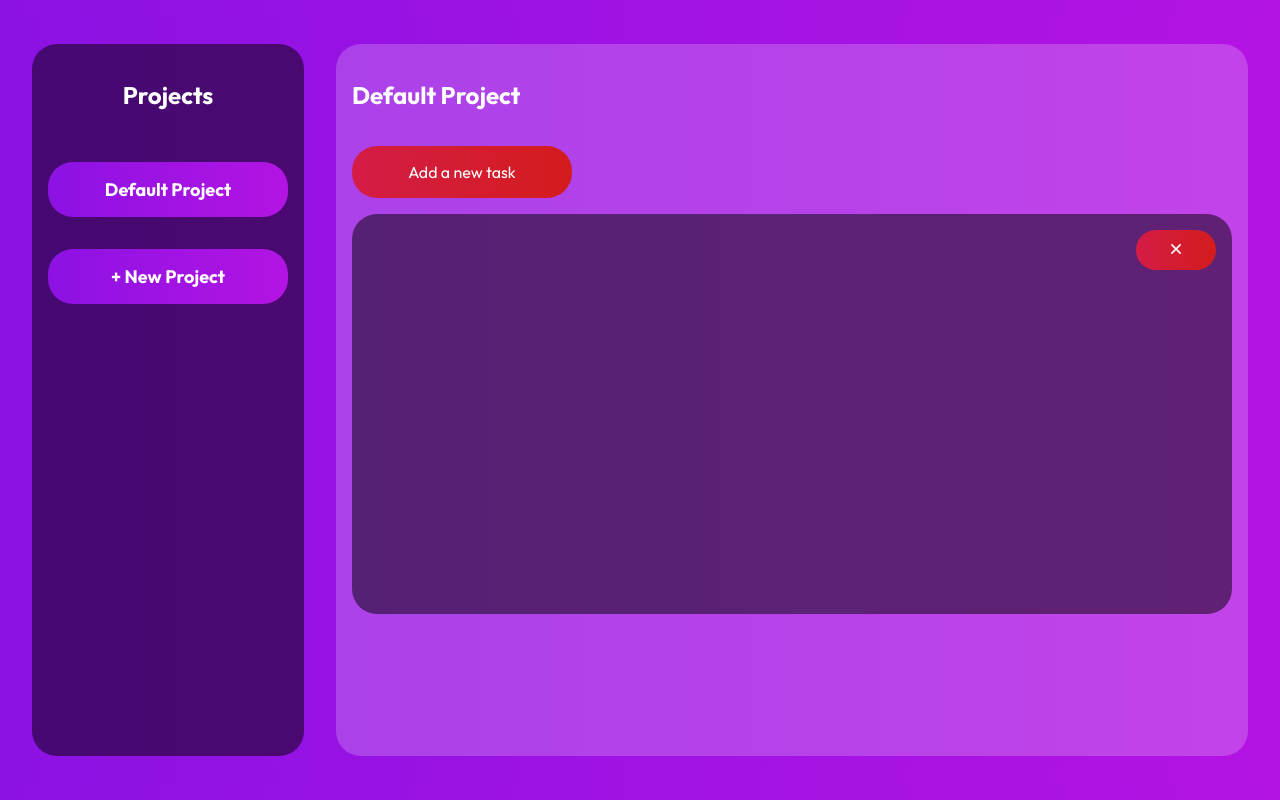
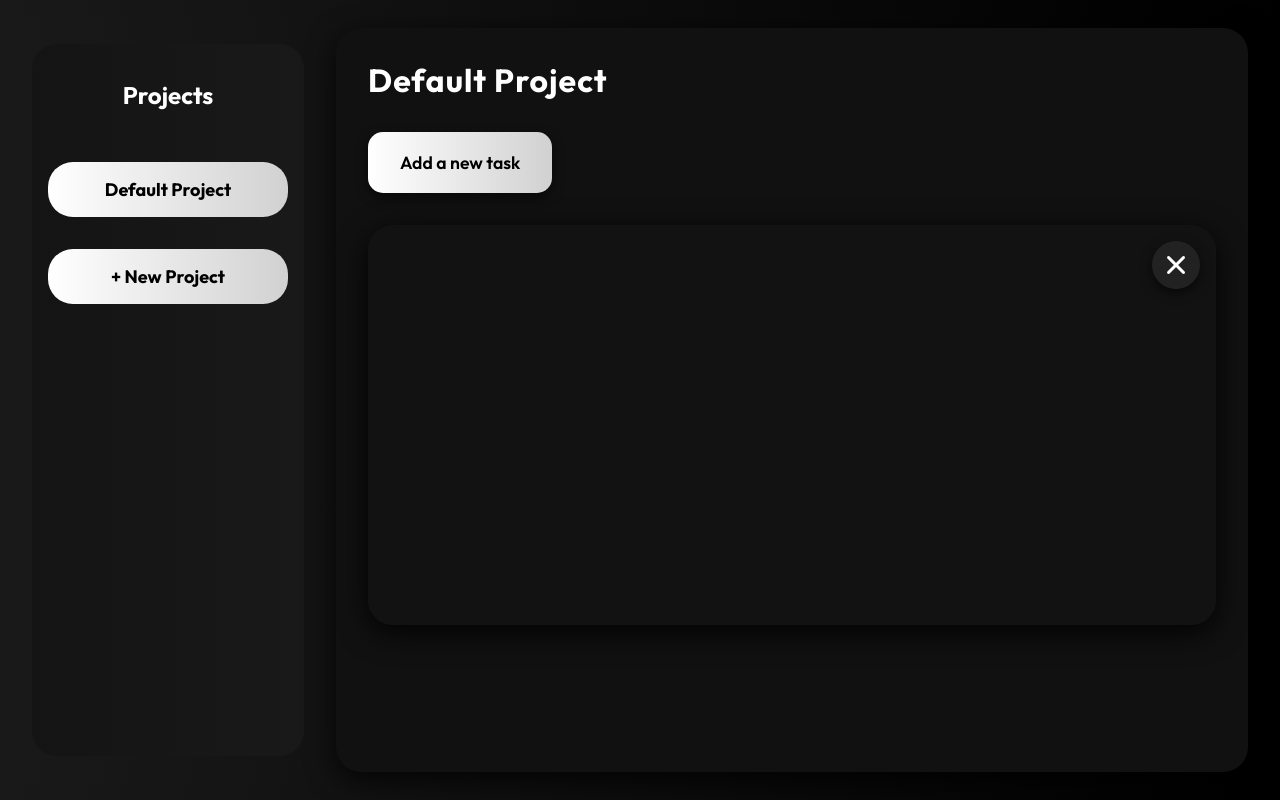
Before and after one commit to hammad7crit/taskmanager, a website built with webpack: page src/template.html in a window 1280 px wide. Both pictures are taken after a click on the button "+ New Project". Built offline with nearby package versions, Linux system fonts and the light colour scheme.

Commit message:
Added project creation ui opening

```diff
--- a/src/index.js
+++ b/src/index.js
@@ -2,7 +2,6 @@ import "./styles.css";
 import "./main.css";
 import "./taskUI.css";
 let mainWindow = document.querySelector("#main");
-let buttonClicked = 0;
 let projectCreationUI = document.createElement("div");
 let closeProjectOptional = document.createElement("button");
 
@@ -33,10 +32,11 @@ const optionalProjectClose = () => {
 };
 
 const addNewProject = () => {
+    let buttonClicked = false;
     let addProjectButton = document.querySelector(".add-project-button");
     addProjectButton.addEventListener("click", () => {
-        buttonClicked++;
-        if (buttonClicked === 1) {
+        if (buttonClicked === false) {
+            buttonClicked === true;
             projectCreationUI.classList.add("project-create-ui");
             mainWindow.appendChild(projectCreationUI);
 
@@ -44,9 +44,10 @@ const addNewProject = () => {
                 projectCreationUI.classList.add("show");
             });
         };
+    });
+
     closeProjectOptional.addEventListener("click", () => {
-            if (buttonClicked === 1) {
-                buttonClicked -= 1;
+
         projectCreationUI.classList.remove("show");
         projectCreationUI.classList.add("hide");
 
@@ -55,8 +56,7 @@ const addNewProject = () => {
             projectCreationUI.classList.remove("hide");
             projectCreationUI.removeEventListener("transitionend", transitionHandler);
         })
-            };
-        });
+
     });
 };
 
--- a/src/main.css
+++ b/src/main.css
@@ -1,33 +1,49 @@
+/* main.css */
 #main {
-    width: 60rem;
+    width: 70rem;
     height: 85vh;
-    background-color: rgba(255, 255, 255, 0.2);
-    border: transparent;
+    background-color: #111111;
+    border: none;
     border-radius: 25px;
-    padding: 1rem;
+    padding: 2rem;
     display: flex;
     flex-direction: column;
-    gap: 1rem;
+    gap: 2rem;
+    box-shadow: 0 8px 30px rgba(0, 0, 0, 0.8);
+    overflow-y: auto;
+    color: #f1f1f1;
 }
 
 .top-heading {
-    color: white;
+    color: #ffffff;
+    font-size: 2rem;
+    margin: 0;
+    letter-spacing: 1px;
 }
 
 .add-button {
-    width: 25%;
-    font-family: "Outfit";
-    background: linear-gradient(to right, #d41c47, #d41c1c);
-    color: white;
-    padding: 1rem;
-    border: transparent;
-    font-size: 1rem;
-    border-radius: 25px;
-    transition: ease-in-out 0.3s;
+    width: auto;
+    max-width: 200px;
+    font-family: "Outfit", sans-serif;
+    background: linear-gradient(to right, #ffffff, #d1d1d1);
+    color: black;
+    padding: 1.2rem 2rem;
+    border: none;
+    font-size: 1.1rem;
+    font-weight: 600;
+    border-radius: 15px;
+    transition: all 0.3s ease-in-out;
+    align-self: flex-start;
+    box-shadow: 0 4px 12px rgba(0, 0, 0, 0.6);
 }
 
 .add-button:hover {
     cursor: pointer;
-    transform: translateY(-5px);
-    box-shadow: 0 4px 20px rgba(255, 255, 255, 0.3);
+    transform: translateY(-3px);
+    box-shadow: 0 6px 20px rgba(255, 255, 255, 0.1);
 }
+
+.add-button:focus {
+    outline: none;
+    box-shadow: 0 0 0 3px rgba(255, 255, 255, 0.3);
+}
--- a/src/styles.css
+++ b/src/styles.css
@@ -6,7 +6,7 @@ body,html {
     box-sizing: border-box;
     height: 100%;
     width: 100%;
-    background: linear-gradient(to right, #8c12e3, #b314e3);
+    background: linear-gradient(to right, #19191a, #000000);
     display: flex;
     align-items: center;
     font-family: "Outfit";
@@ -17,7 +17,9 @@ body,html {
 #sidebar {
     width: 15rem;
     height: 85vh;
-    background-color: rgba(0, 0, 0, 0.5);
+    background: linear-gradient(to right,
+        #141414,
+        #19191a);
     border: transparent;
     border-radius: 25px;
     display: flex;
@@ -33,11 +35,11 @@ body,html {
 
 .project-button {
     font-family: "Outfit";
-    color: white;
+    color: black;
     font-size: large;
     font-weight: bold;
     border-radius: 25px;
-    background: linear-gradient(to right, #8c12e3, #b314e3);
+    background: linear-gradient(to right, #ffffff, #d1d1d1);
     padding: 1rem;
     border: black;
     transition: ease-in-out 0.3s;
@@ -51,11 +53,11 @@ body,html {
 
 .add-project-button {
     font-family: "Outfit";
-    color: white;
+    color: black;
     font-size: large;
     font-weight: bold;
     border-radius: 25px;
-    background: linear-gradient(to right, #8c12e3, #b314e3);
+    background: linear-gradient(to right, #ffffff, #d1d1d1);
     padding: 1rem;
     border: black;
     transition: ease-in-out 0.3s;
--- a/src/taskUI.css
+++ b/src/taskUI.css
@@ -1,34 +1,63 @@
 .project-create-ui {
     width: 100%;
     height: 50vh;
-    background: rgba(0, 0, 0, 0.5);
-    border: transparent;
+    background: rgba(20, 20, 20, 0.95);
+    border: none;
     border-radius: 25px;
     opacity: 0;
     transform: translateY(20px);
     transition: opacity 0.3s ease-in-out, transform 0.3s ease-in-out;
+    box-shadow: 0 8px 30px rgba(0, 0, 0, 0.9);
+    backdrop-filter: blur(6px);
+    color: #f1f1f1;
+}
+
+@keyframes slideIn {
+    from {
+        opacity: 0;
+        transform: translateY(20px);
+    }
+
+    to {
+        opacity: 1;
+        transform: translateY(0);
+    }
+}
+
+@keyframes slideOut {
+    from {
+        opacity: 1;
+        transform: translateY(0);
+    }
+
+    to {
+        opacity: 0;
+        transform: translateY(20px);
+    }
 }
 
 .project-create-ui.show {
-    opacity: 1;
-    transform: translateY(0);
+    animation: slideIn 0.3s forwards;
 }
 
 .project-create-ui.hide {
-    opacity: 0;
-    transform: translateY(20px);
+    animation: slideOut 0.3s forwards;
 }
 
 .closeProjectOP {
-    width: 5rem;
-    height: 5vh;
-    background: linear-gradient(to right, #d41c47, #d41c1c);
-    border: transparent;
-    border-radius: 25px;
-    color: white;
-    font-weight: bold;
+    width: 3rem;
+    height: 3rem;
+    background: #222222;
+    border: none;
+    border-radius: 50%;
+    color: #ffffff;
+    font-size: 1.5rem;
     margin: 1rem;
-    transition: ease-in-out 0.3s;
+    transition: all 0.3s ease-in-out;
+    display: flex;
+    align-items: center;
+    justify-content: center;
+    box-shadow: 0 4px 12px rgba(0, 0, 0, 0.6);
 }
 
 .optional-close-div {
@@ -39,6 +68,11 @@
 
 .closeProjectOP:hover {
     cursor: pointer;
-    transform: translateY(-5px);
-    box-shadow: 0 4px 20px rgba(255, 255, 255, 0.3);
+    background: #444444;
+    transform: scale(1.1);
 }
+
+.closeProjectOP:focus {
+    outline: none;
+    box-shadow: 0 0 0 2px rgba(255, 255, 255, 0.3);
+}
```
Lines whose indentation alone changed are shown as unchanged.
